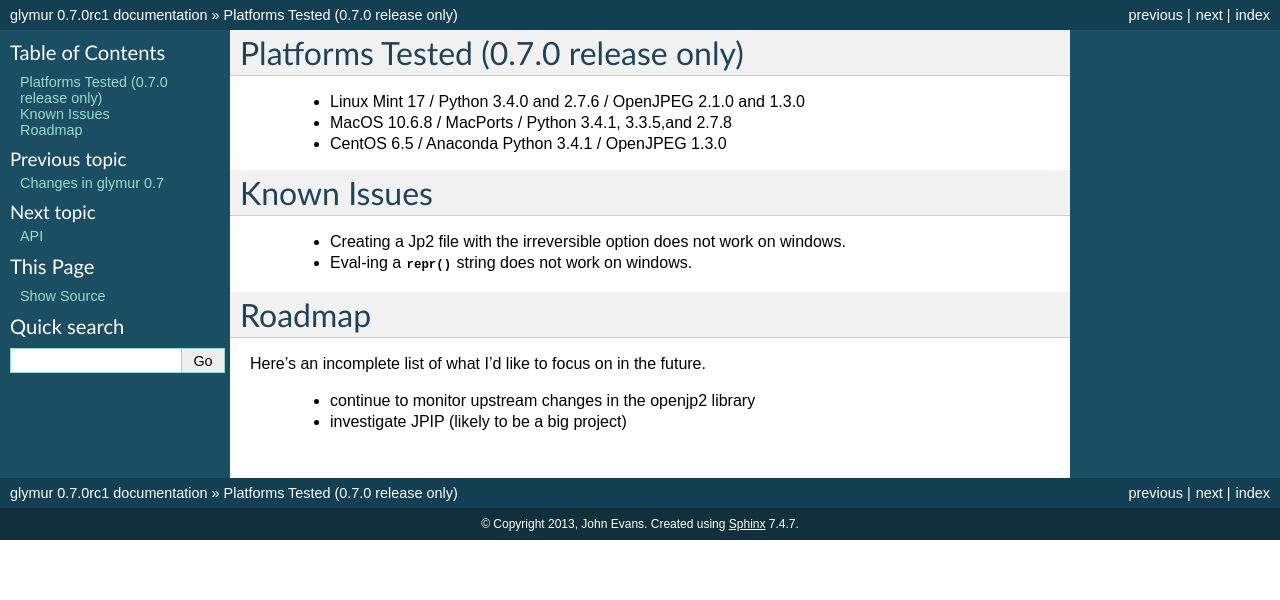
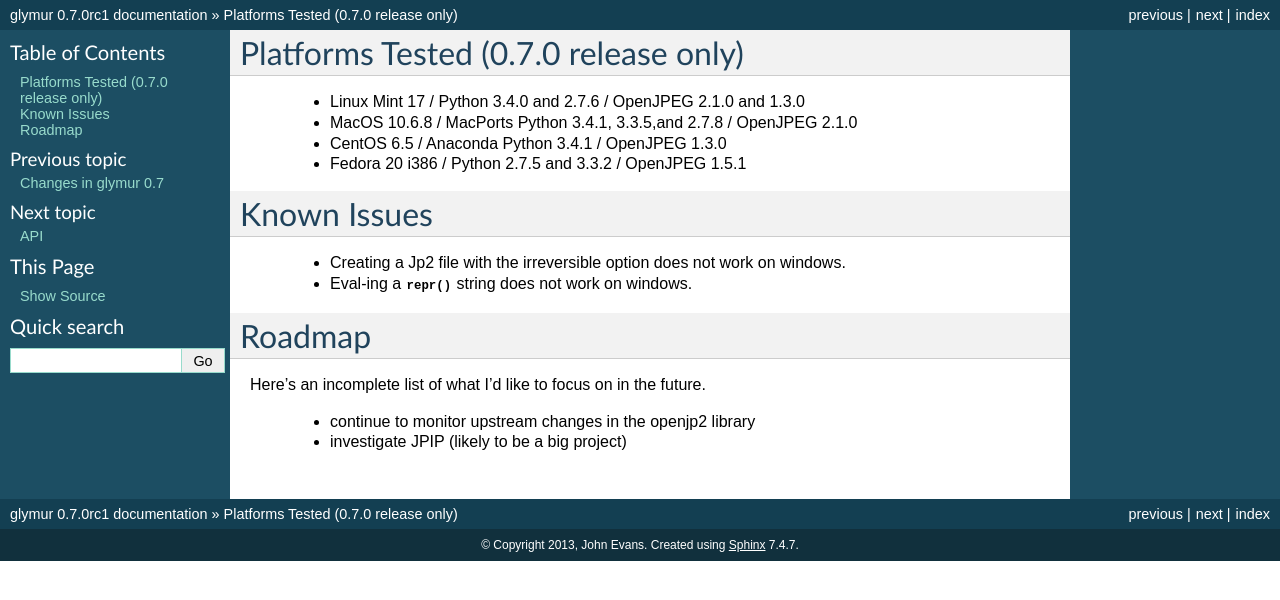
Before and after one commit to quintusdias/glymur, a Sphinx documentation site: the page built from docs/source/roadmap.rst, in a window 1280 px wide. Shown: the top 600 px of the page. Built offline with Sphinx 7.4.7, drawn with Linux system fonts in a browser that asks for light colours.

Commit message:
doc mods

```diff
--- a/docs/source/roadmap.rst
+++ b/docs/source/roadmap.rst
@@ -2,8 +2,9 @@
 Platforms Tested (0.7.0 release only)
 -------------------------------------
     * Linux Mint 17 / Python 3.4.0 and 2.7.6 / OpenJPEG 2.1.0 and 1.3.0
-    * MacOS 10.6.8 / MacPorts / Python 3.4.1, 3.3.5,and 2.7.8
+    * MacOS 10.6.8 / MacPorts Python 3.4.1, 3.3.5,and 2.7.8 / OpenJPEG 2.1.0
     * CentOS 6.5 / Anaconda Python 3.4.1 / OpenJPEG 1.3.0
+    * Fedora 20 i386 / Python 2.7.5 and 3.3.2 / OpenJPEG 1.5.1
 
 ------------
 Known Issues
```
